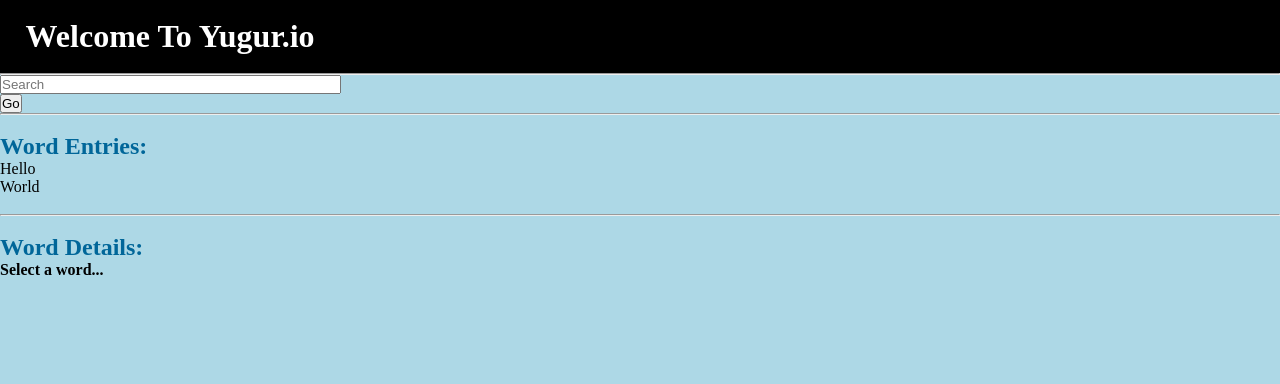
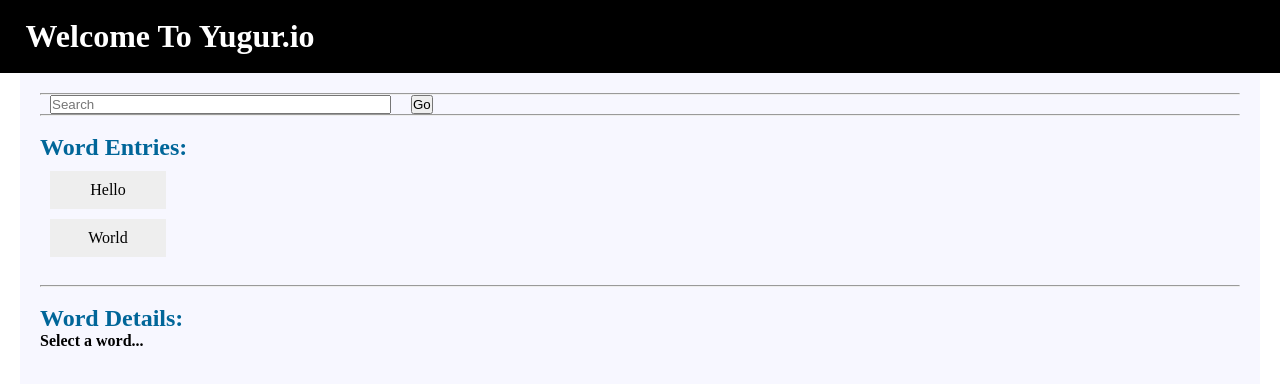
Before and after one commit to yugur/yugurWebApp, a React app: page / in a window 1280 px wide. Built offline with nearby package versions, Linux system fonts and the light colour scheme.

Commit message:
experimented with styling, most are successful, however background images doesn't seem to work

```diff
--- a/dev/css/main.scss
+++ b/dev/css/main.scss
@@ -1,5 +1,7 @@
 $primary: #006699;
+$bg-img: url('placeholder.png');
 
+/*Styling for general*/
 * {
 	margin: 0;
 	padding: 0;
@@ -13,29 +15,66 @@
 	background-color: black;
 	color: white;
 	padding-left: 2%;
+	//float: left;
+	//position: fixed;
 }
 
 body {
-	background-color: lightblue;
+	//background: $bg-img no-repeat;
+	//background: k;
+	background-size: auto;
 }
 
 h2 {
 	color: $primary;
 }
 
+#top-padding {
+	background-color: lightblue;
+}
+
+
+
+li {
+	background: #EEEEEE;
+	margin: 10px;
+	display: block;
+	padding: 10px;
+	max-width: 8%;
+	text-align: center;
+	//color: $primary;
+	//float: right;
+}
+
+
+/*Styling for sections*/
 .app {
 	height: 100%;
 }
 
 .mainView {
-	background-color: lightblue;
+	background-color: rgba(240,240,255,0.5);
 	height: 100%;
+	padding: 20px;
+	//min-width: inherit;
+	margin-left: 20px;
+	margin-right: 20px;
 }
+
+
 
 .wordList {
 	color: gray;
 }
 
-#top-padding {
-	background-color: lightblue;
+/*Styling for specifics*/
+.wordEntry li {
+	color: $primary;
 }
+
+#search li {
+	//float: left;
+	background-color: inherit;
+	display: inline;
+	margin: 0px;
+}
--- a/dev/js/components/App.js
+++ b/dev/js/components/App.js
@@ -2,6 +2,8 @@
 import WordList from '../containers/word-list';
 import WordDetail from '../containers/word-detail'
 import SearchBar from '../containers/search-bar.js'
+{/*import MyImage from '../../images/placeholder.png';*/}
+{/*import Img from '../../images/placeholder.png'*/}
 
 require('../../css/main.scss');
 
@@ -18,17 +20,21 @@
       {/*Main content*/}
       <section className={'mainView'}>
       	<hr/>
+
         <SearchBar></SearchBar>
       	<hr/>
       	<br/>
+
       	<h2 className={'heading'}>Word Entries:</h2>
       	<WordList className={'wordEntry'}></WordList>
         <br/>
       	<hr/>
         <br/>
+
       	<h2>Word Details:</h2>
         <WordDetail></WordDetail>
         <br/>
+
       </section>
     </div>
 );
--- a/dev/js/containers/search-bar.js
+++ b/dev/js/containers/search-bar.js
@@ -11,12 +11,10 @@
 
       	<form enctypr="text/plain">
       		<ul>
-
       			<li>
       				<input type="text" name="search_word" placeholder="Search" size="40" maxlength="50">
       			  </input>
       		  </li>
-
       		 <li><button type="button">Go</button></li>
       	 </ul>
         </form>
--- a/dev/js/containers/word-detail.js
+++ b/dev/js/containers/word-detail.js
@@ -11,9 +11,9 @@
     return (
     	<div>
     		<img src={this.props.selectedWord.image} />
-    		<h3>{this.props.selectedWord.writtenForm}</h3>
+    		<h1>{this.props.selectedWord.writtenForm}</h1>
     		<h3>Definition: {this.props.selectedWord.definition}</h3>
-        <h3>Entry Date: {this.props.selectedWord.entryDate}</h3>
+        <h5>Entry Date: {this.props.selectedWord.entryDate}</h5>
      	</div>
     );
   }
```
Lines whose indentation alone changed are shown as unchanged.
